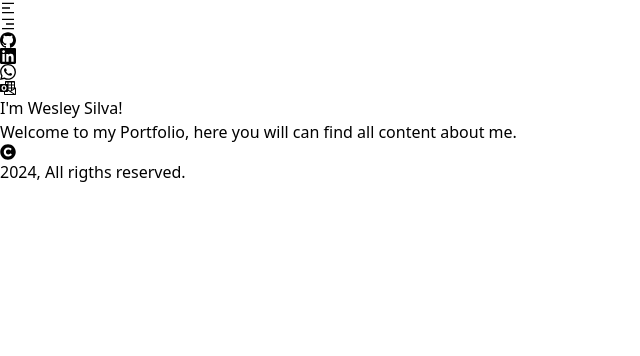
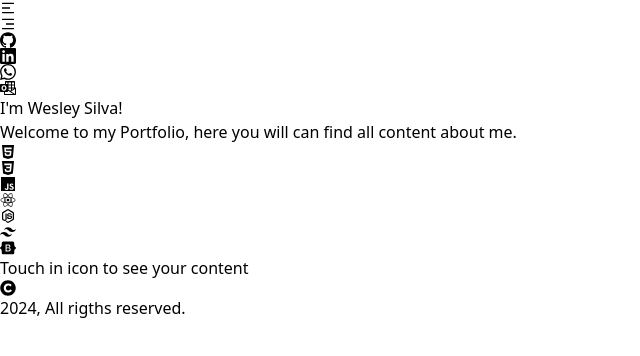
Before and after one commit to wesley-silv/Portfolio-React-JS, a React (Vite) app: page / in a window 1280 px wide. Shown: the top 356 px of the page, without its empty margins (0-640 px from the left). Built offline with nearby package versions, Linux system fonts and the light colour scheme.

Commit message:
Creating the component stack to show my understand in technologies.

```diff
--- a/src/App.jsx
+++ b/src/App.jsx
@@ -3,6 +3,7 @@ import MenuToggle from './components/menu-toggle'
 import Media from './components/media'
 import Banner from './components/banner'
 import Footer from './components/footer'
+import Stack from './components/stack'
 
 const App = () => {
 
@@ -11,6 +12,7 @@ const App = () => {
       <MenuToggle />
       <Media />
       <Banner />
+      <Stack />
       <Footer />
     </div>
   )
--- /dev/null
+++ b/src/components/stack.jsx
@@ -0,0 +1,36 @@
+import { IoLogoHtml5, IoLogoCss3, IoLogoJavascript, IoLogoReact, IoLogoNodejs } from "react-icons/io5";
+import { SiTailwindcss, SiBootstrap } from "react-icons/si";
+
+import Reaact, {useState} from 'react'
+
+const Stack = () => {
+
+  const [isReact, setIsReact] = useState(true)
+
+  const handleReact = () => {
+    setIsReact(!isReact)
+  }
+
+  return (
+    <div >
+      <section className="mx-16 m-20 text-4xl flex">
+      <IoLogoHtml5 className="text-red-500 cursor-pointer m-1"/>
+      <IoLogoCss3 className="text-blue-500 cursor-pointer m-1"/>
+      <IoLogoJavascript className="text-yellow-500 cursor-pointer m-1"/>
+      <IoLogoReact className="text-blue-500 cursor-pointer m-1" onClick={handleReact}/>
+      <IoLogoNodejs className="text-green-500 cursor-pointer m-1"/>
+      <SiTailwindcss className="text-blue-600 cursor-pointer m-1"/>
+      <SiBootstrap className="text-blue-700 cursor-pointer m-1"/>
+      </section>
+      <article className="absolute top-64 m-16 p-4 bg-gray-200 h-60 w-80 rounded-md shadow-md">
+      {
+        isReact ? <p className="drop-shadow-lg text-xl">Touch in icon to see your content</p> : <article className="block drop-shadow-lg text-xl">
+          With the React, I can create fantastic fronts
+        </article>
+      }
+      </article>
+    </div>
+  )
+}
+
+export default Stack;
```
